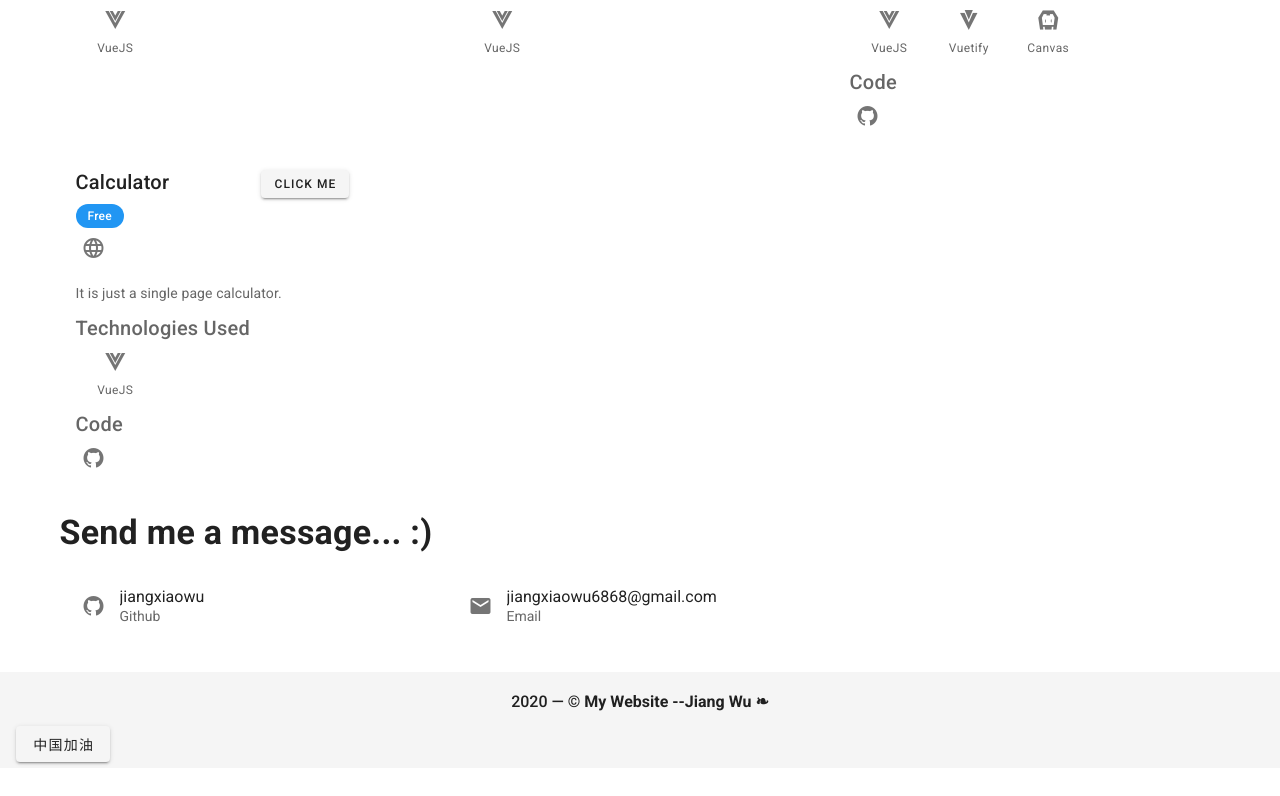
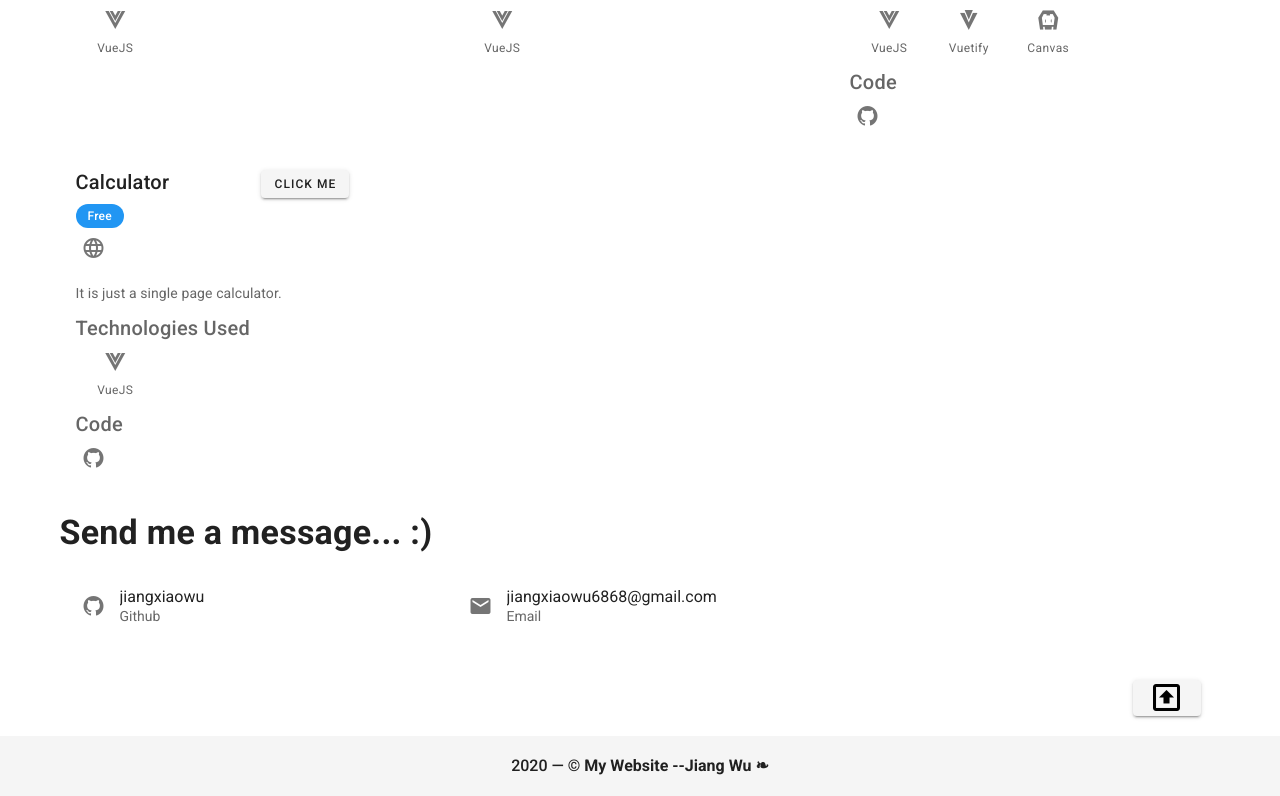
Before and after one commit to jiangxiaowu/Table-and-Login, a Vue app: page / in a window 1280 px wide. Shown: the part 1030-1826 px from the top of the page. Before the commit the page ends 1798 px from the top, so only its background shows below. Built offline with nearby package versions, Linux system fonts and the light colour scheme; what vue-google-charts would draw is missing.

Commit message:
add-upbutton

```diff
--- a/src/components/homepage/PFooter.vue
+++ b/src/components/homepage/PFooter.vue
@@ -4,8 +4,6 @@
       {{ new Date().getFullYear() }} —
       <strong>&copy; My Website --Jiang Wu &#x2767;</strong>
     </v-col>
-    <v-btn @click="$vuetify.goTo('#home')">中国加油</v-btn>
-
   </v-footer>
 </template>
 
--- a/src/views/Home.vue
+++ b/src/views/Home.vue
@@ -60,7 +60,15 @@
             <PContactInfo :contact="contact" />
           </v-flex>
         </template>
+
       </v-layout>
+      <v-flex class="upbutton">
+          <v-btn @click="$vuetify.goTo('#home')">
+            <v-icon large color="black darken-2"
+              >mdi-arrow-up-bold-box-outline</v-icon
+            ></v-btn
+          >
+        </v-flex>
     </v-container>
   </div>
 </template>
@@ -220,3 +228,9 @@ export default {
   },
 };
 </script>
+<style scoped>
+.upbutton{
+   float:right;
+   padding: 20px;
+}
+</style>
```
